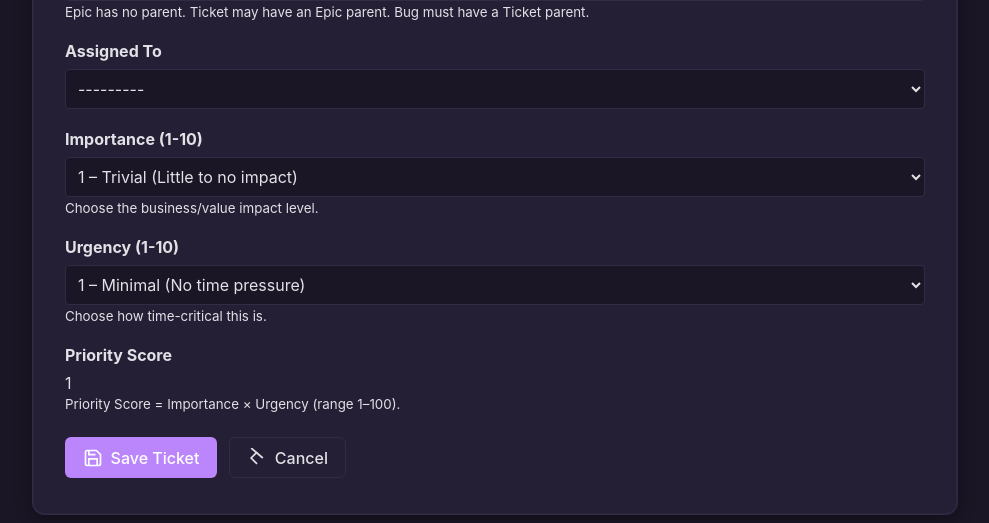
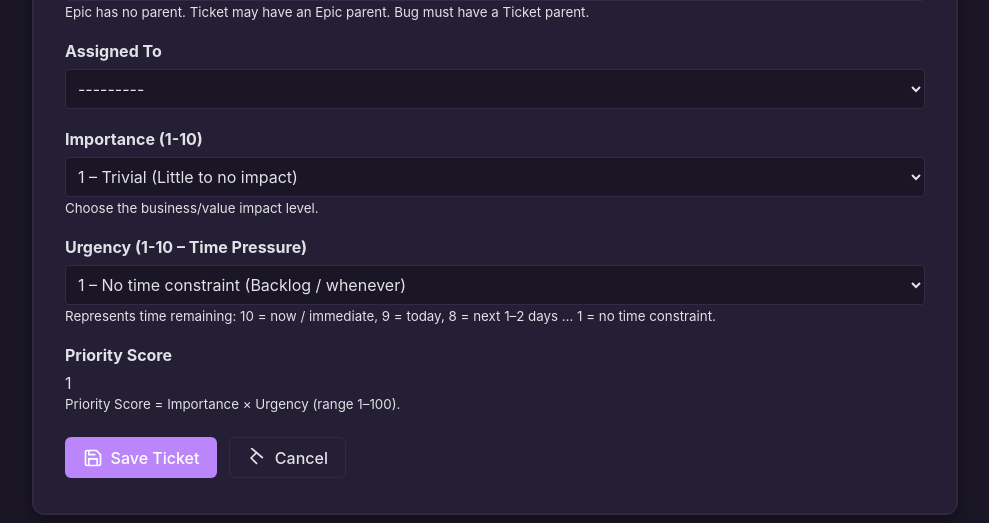
Before and after one commit to NitroghostGH/odyssey, a Django app: template tickets/templates/tickets/ticket_form.html in a window 1280 px wide. Shown: the part 842-1365 px from the top of the page, without its empty margins (145-1134 px from the left). Run offline with Django 5.2, Linux system fonts and the light colour scheme; the template is opened without the code that fills it: values that come from a table or form of the project are taken from there, others are empty.

Commit message:
feat(ticket): redefine urgency scale as time-to-deadline (10=now,1=no constraint)

```diff
--- a/tickets/forms.py
+++ b/tickets/forms.py
@@ -22,17 +22,18 @@ class TicketForm(forms.ModelForm):
         (9, '9 – Essential (Critical for objectives)'),
         (10, '10 – VITAL (Mission critical)'),
     ]
+    # Urgency now framed as "time remaining before it must be done" (10 = right now)
     URGENCY_CHOICES = [
-        (1, '1 – Minimal (No time pressure)'),
-        (2, '2 – Very Low (Can wait)'),
-        (3, '3 – Low (Low time sensitivity)'),
-        (4, '4 – Medium-Low (Some flexibility)'),
-        (5, '5 – Medium (Soon)'),
-        (6, '6 – Medium-High (Schedule attention)'),
-        (7, '7 – High (Timely action)'),
-        (8, '8 – Very High (Time sensitive)'),
-        (9, '9 – Urgent (Immediate attention)'),
-        (10, '10 – CRITICAL (Immediate action required)'),
+        (1, '1 – No time constraint (Backlog / whenever)'),
+        (2, '2 – > 1 Quarter (Far future – schedule later)'),
+        (3, '3 – 1–3 Months (Long runway)'),
+        (4, '4 – Several Weeks (Plan in upcoming cycles)'),
+        (5, '5 – 1–2 Weeks (Should land this or next sprint)'),
+        (6, '6 – A Few Days (Needs attention soon)'),
+        (7, '7 – This Week (Time shrinking)'),
+        (8, '8 – Next 1–2 Days (High pressure)'),
+        (9, '9 – Today (Very urgent – prioritize)'),
+        (10, '10 – NOW (Immediate action required)'),
     ]
 
     class Meta:
@@ -54,7 +55,8 @@ class TicketForm(forms.ModelForm):
         self.fields['urgency'] = forms.ChoiceField(
             choices=self.URGENCY_CHOICES,
             required=True,
-            label='Urgency (1-10)'
+            label='Urgency (1-10 – Time Pressure)',
+            help_text='How soon does this require completion? 10 = now / immediate, 1 = no defined deadline.'
         )
 
         # Pre-select existing numeric values if editing
--- a/tickets/templates/tickets/ticket_form.html
+++ b/tickets/templates/tickets/ticket_form.html
@@ -63,9 +63,9 @@
       <small class="help-text">Choose the business/value impact level.</small>
     </div>
     <div class="form-group">
-      <label for="id_urgency">Urgency (1-10)</label>
+      <label for="id_urgency">Urgency (1-10 – Time Pressure)</label>
       {{ form.urgency }}
-      <small class="help-text">Choose how time-critical this is.</small>
+      <small class="help-text">Represents time remaining: 10 = now / immediate, 9 = today, 8 = next 1–2 days … 1 = no time constraint.</small>
     </div>
         <div class="form-group">
             <label>Priority Score</label>
```
